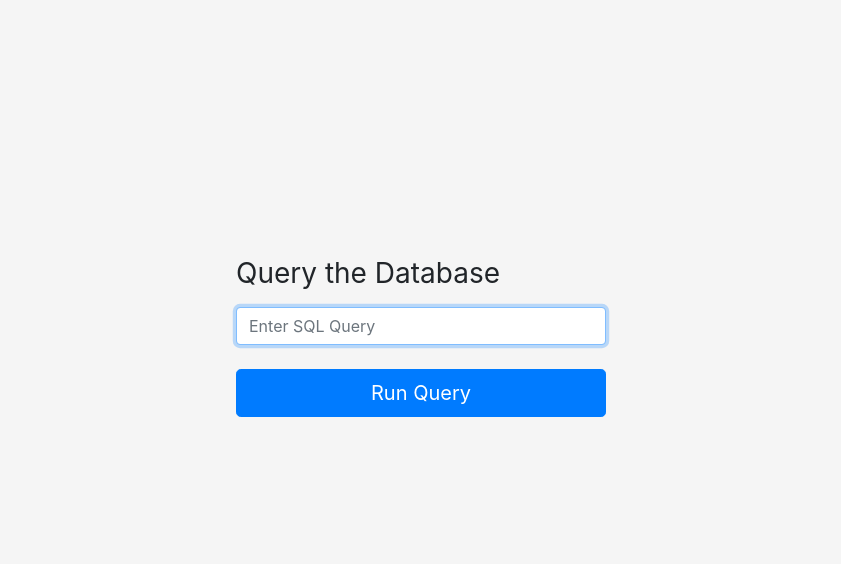
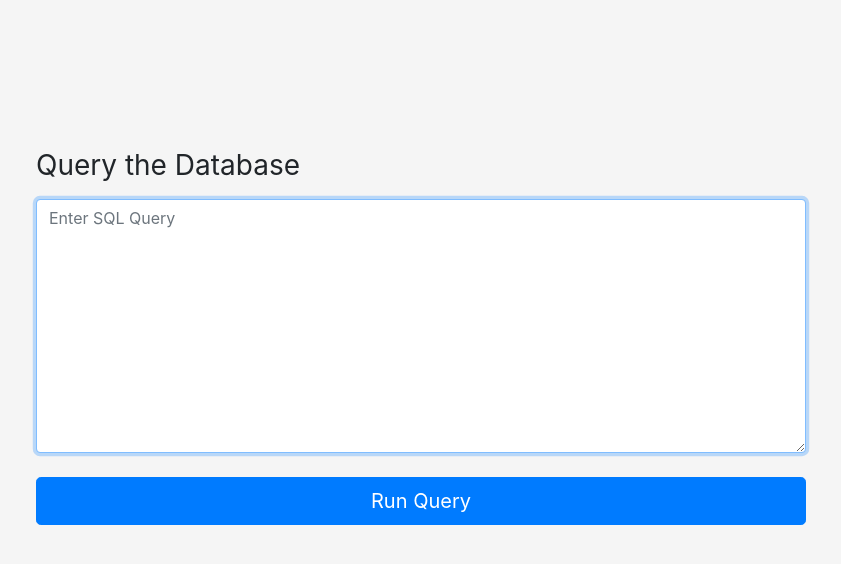
Before and after one commit to kaushikc92/polyquerier-ui, a React (Create React App) app: page /query in a window 1280 px wide. Shown: the top 564 px of the page, without its empty margins (219-1060 px from the left). Built offline with nearby package versions, Linux system fonts and the light colour scheme.

Commit message:
Increased size of SQL input box

```diff
--- a/src/Query.css
+++ b/src/Query.css
@@ -1,6 +1,6 @@
 .query-container {
   width: 100%;
-  max-width: 400px;
+  max-width: 800px;
   padding: 15px;
   margin: auto;
 }
--- a/src/Query.js
+++ b/src/Query.js
@@ -44,8 +44,9 @@ class Query extends React.Component {
             <div className="query-container">
                 <form className="form-query" onSubmit={this.handleSubmit} >
                     <h1 className="h3 mb-3 font-weight-normal">Query the Database</h1>
-                    <input type="text" className="form-control" placeholder="Enter SQL Query"
-                    value={this.state.query} onChange={this.handleChange} required autoFocus />
+                    <textarea rows="10" className="form-control" placeholder="Enter SQL Query"
+                    value={this.state.query} onChange={this.handleChange} required autoFocus >
+                    </textarea>
                     <br />
                     <button className="btn btn-lg btn-primary btn-block" type="submit">
                         Run Query
--- a/src/QueryResults.js
+++ b/src/QueryResults.js
@@ -49,7 +49,7 @@ class QueryResults extends React.Component {
         if(this.props.queryExecutionId === '') return (null);
         let downloadLink;
         if(this.state.isComplete) {
-            downloadLink = <a className="btn btn-primary btn-lg btn-block" href={this.state.downloadUrl}> Download Results </a> ;
+            downloadLink = <a className="btn btn-primary btn-lg" href={this.state.downloadUrl}> Download Results </a> ;
         } else {
             downloadLink = '';
         }
```
